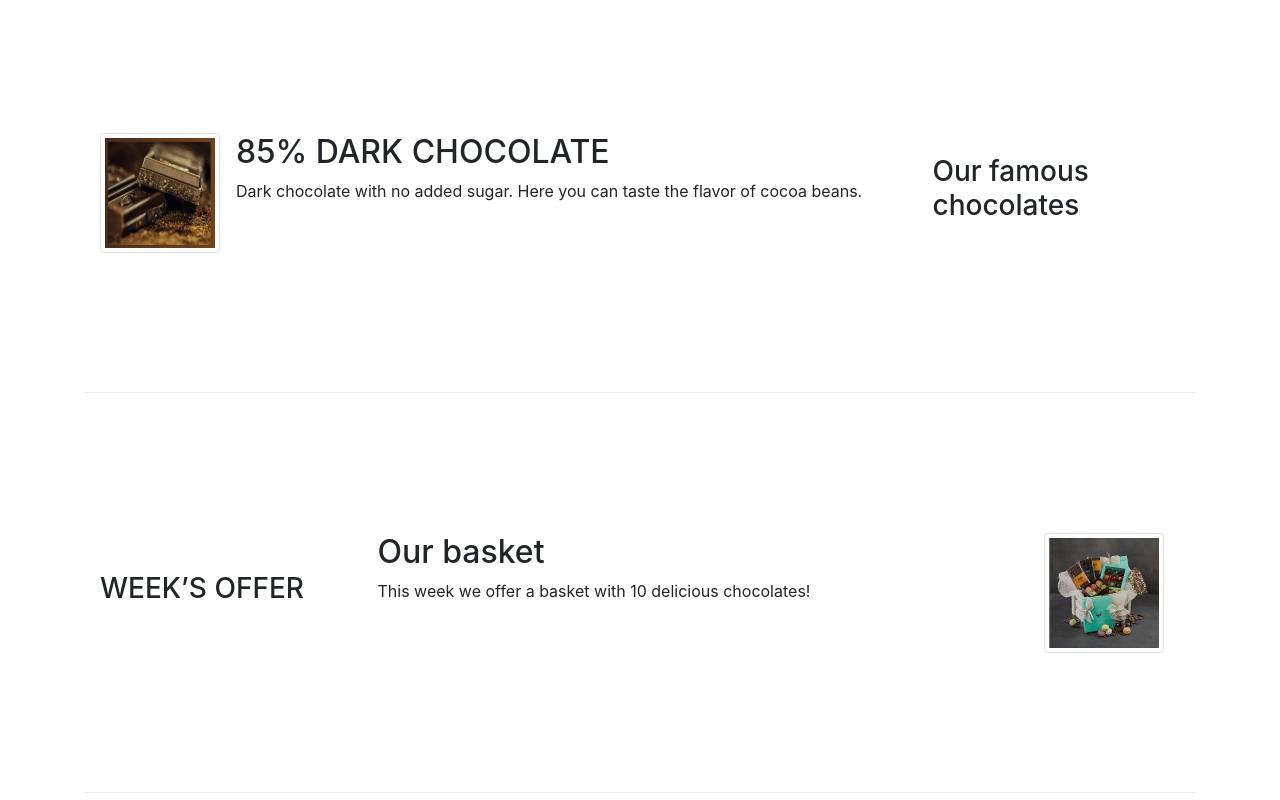
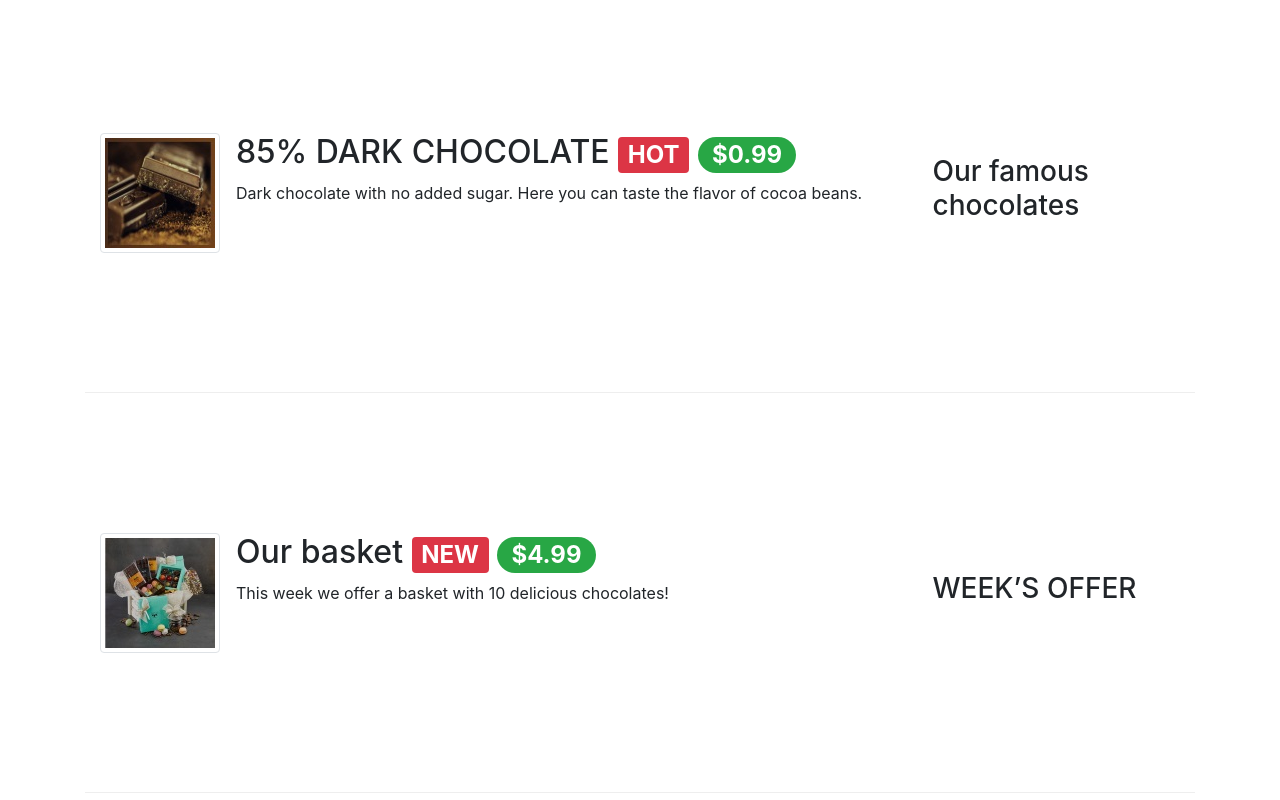
Before and after one commit to Vasileia94/LeChocolat, a website: page index.html in a window 1280 px wide. Shown: the part 320-1120 px from the top of the page. Drawn offline with nearby package versions, Linux system fonts and the light colour scheme.

Commit message:
Bootstrap Assignment 4 Task

```diff
--- a/index.html
+++ b/index.html
@@ -65,7 +65,10 @@
                 <div class="media">
                     <img class="mr-3 img-thumbnail" src="images/dark85.jpg" alt="dark">
                     <div class="media-body">
-                        <h2>85% DARK CHOCOLATE</h2>
+                        <h2>85% DARK CHOCOLATE
+                            <span class="badge badge-danger">HOT</span>
+                            <span class="badge badge-pill badge-success">$0.99</span>
+                        </h2>
                         <p class="d-none d-sm-block">Dark chocolate with no added sugar. Here you can taste the flavor
                             of cocoa
                             beans.</p>
@@ -76,19 +79,23 @@
         </div>
 
 
-        <div class="row row-content align-items-center">
+        <div class="row flex-row-reverse row-content align-items-center">
             <div class="col-sm-4 col-md-3">
                 <h3>WEEK’S OFFER</h3>
 
             </div>
             <div class="col-sm col-md">
                 <div class="media">
+                    <img class="mr-3 img-thumbnail" src="images/promotion.jpg" alt="promotion">
                     <div class="media-body">
-                        <h2>Our basket</h2>
+                        <h2>Our basket
+                            <span class="badge badge-danger">NEW</span>
+                            <span class="badge badge-pill badge-success">$4.99</span>
+                        </h2>
 
                         <p class="d-none d-sm-block">This week we offer a basket with 10 delicious chocolates! </p>
                     </div>
-                    <img class="mr-3 img-thumbnail" src="images/promotion.jpg" alt="promotion">
+
                 </div>
             </div>
         </div>
```
